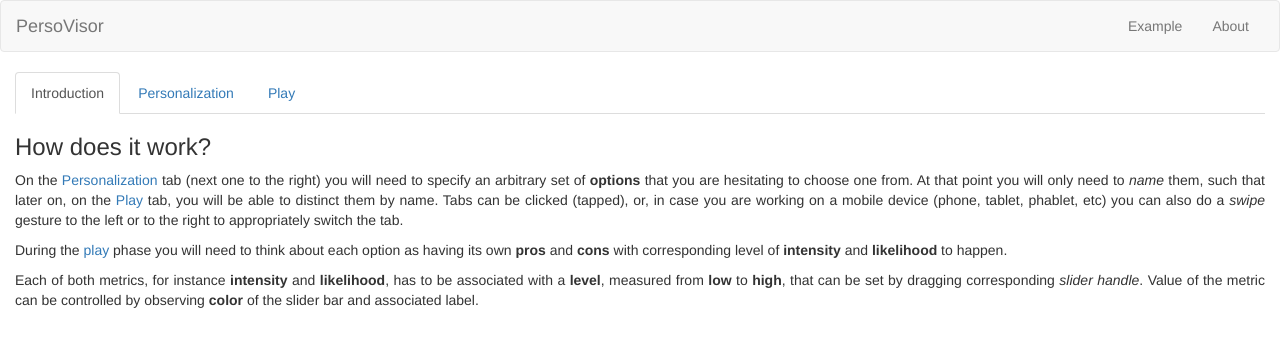
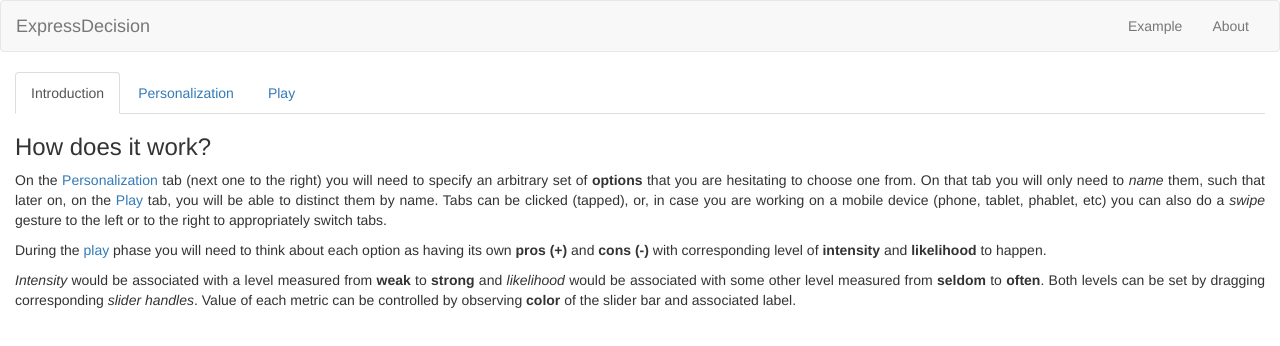
Before and after one commit to simonbaev/persovisor, a website: page index.html in a window 1280 px wide. Drawn offline with nearby package versions, Linux system fonts and the light colour scheme; some packages are replaced by stand-ins of ours; a script that the page names is missing.

Commit message:
Project renamed into ExpressDecision

```diff
--- a/index.html
+++ b/index.html
@@ -4,7 +4,7 @@
 <head>
 	<meta charset='utf-8'>
 	<meta name='viewport' content='width=device-width, initial-scale=1.0, maximum-scale=1.0'>
-	<title>Personalized Decision Making Advisor</title>
+	<title>Express Decision</title>
 	<link rel='stylesheet' href='node_modules/bootstrap/dist/css/bootstrap.min.css'>
 	<link rel='stylesheet' href='assets/css/user.css'>
 	<script src='node_modules/jquery/dist/jquery.min.js'></script>
@@ -21,7 +21,7 @@
 			<div class='modal-content'>
 				<div class='modal-header'>
 					<button type='button' class='close' data-dismiss='modal' aria-label='Close'><span aria-hidden='true'>&times;</span></button>
-					<h4 class='modal-title' id='lbAbout'>About PersoVisor</h4>
+					<h4 class='modal-title' id='lbAbout'>About ExpressDecision</h4>
 				</div>
 				<div class='modal-body'>
 					<div class='container-fluid'>
@@ -29,7 +29,7 @@
 						<div class='col-lg-12'>
 							<h3>A fast and easy way to make the right decision</h3>
 							<p class='text-justify'>
-								<strong>Perso</strong>nal decision making ad<strong>Visor</strong> is a compact web application designed to help you to choose among a number of most favorable options. It takes into account psychological patterns that are identified on the basis of input provided by a user.
+								<strong>ExpressDecision</strong> is a compact web application designed to help you to choose among a number of most favorable options. It takes into account psychological patterns that are identified on the basis of input provided by a user.
 							</p>
 						</div>
 					</div>
@@ -69,7 +69,7 @@
 	<nav class='navbar navbar-default'>
 		<div class='container-fluid'>
 			<div class='navbar-header'>
-				<a class='navbar-brand navbar-link'>PersoVisor</a>
+				<a class='navbar-brand navbar-link'>ExpressDecision</a>
 				<div class='navbar-toggle collapsed' data-toggle='collapse' data-target='#navcol-2'>
 					<span class='sr-only'>Toggle navigation</span>
 					<span class='icon-bar'></span>
@@ -105,13 +105,13 @@
 			<div role='tabpanel' class='tab-pane fade in active' id='intro'>
 				<h3>How does it work?</h3>
 				<p class='text-justify'>
-					On the <a href='#setup'>Personalization</a> tab (next one to the right) you will need to specify an arbitrary set of <strong>options</strong> that you are hesitating to choose one from. At that point you will only need to <em>name</em> them, such that later on, on the <a href='#play'>Play</a> tab, you will be able to distinct them by name. Tabs can be clicked (tapped), or, in case you are working on a mobile device (phone, tablet, phablet, etc) you can also do a <em>swipe</em> gesture to the left or to the right to appropriately switch the tab.
+					On the <a href='#setup'>Personalization</a> tab (next one to the right) you will need to specify an arbitrary set of <strong>options</strong> that you are hesitating to choose one from. On that tab you will only need to <em>name</em> them, such that later on, on the <a href='#play'>Play</a> tab, you will be able to distinct them by name. Tabs can be clicked (tapped), or, in case you are working on a mobile device (phone, tablet, phablet, etc) you can also do a <em>swipe</em> gesture to the left or to the right to appropriately switch tabs.
 				</p>
 				<p class='text-justify'>
-					During the <a href='#play'>play</a> phase you will need to think about each option as having its own <strong>pros</strong> and <strong>cons</strong> with corresponding level of <strong>intensity</strong> and <strong>likelihood</strong> to happen.
+					During the <a href='#play'>play</a> phase you will need to think about each option as having its own <strong>pros (+)</strong> and <strong>cons (-)</strong> with corresponding level of <strong>intensity</strong> and <strong>likelihood</strong> to happen.
 				</p>
 				<p class='text-justify'>
-					Each of both metrics, for instance <strong>intensity</strong> and <strong>likelihood</strong>, has to be associated with a <strong>level</strong>, measured from <strong>low</strong> to <strong>high</strong>, that can be set by dragging corresponding <em>slider handle</em>. Value of the metric can be controlled by observing <strong>color</strong> of the slider bar and associated label.
+					<em>Intensity</em> would be associated with a level measured from <strong>weak</strong> to <strong>strong</strong> and <em>likelihood</em> would be associated with some other level measured from <strong>seldom</strong> to <strong>often</strong>. Both levels can be set by dragging corresponding <em>slider handles</em>. Value of each metric can be controlled by observing <strong>color</strong> of the slider bar and associated label.
 				</p>
 			</div>
 			<div role='tabpanel' class='tab-pane fade' id='setup'>
```
